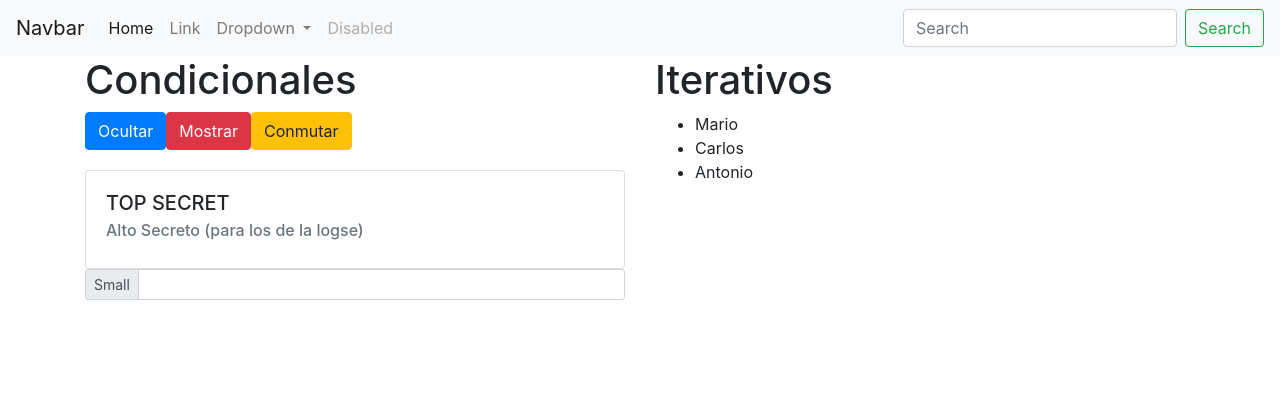
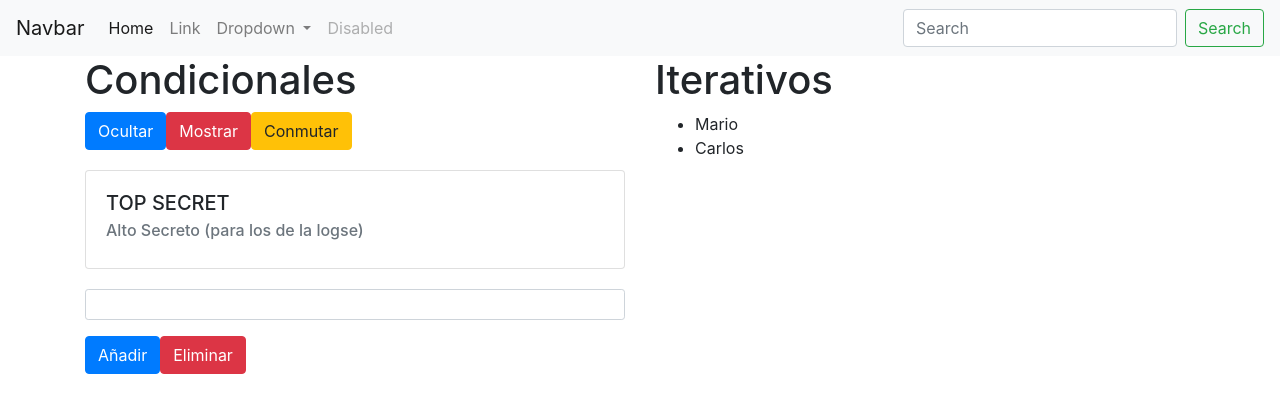
Before and after one commit to mariojimenezh/componentes, an Angular app: page / in a window 1280 px wide. Shown: the top 412 px of the page. Built offline with nearby package versions, Linux system fonts and the light colour scheme.

Commit message:
Lista formulario

```diff
--- a/src/app/cuerpo/cuerpo.component.css
+++ b/src/app/cuerpo/cuerpo.component.css
@@ -1 +1,2 @@
 .card {margin-top: 20px}
+.input-group{ margin-top: 20px}
--- a/src/app/cuerpo/cuerpo.component.html
+++ b/src/app/cuerpo/cuerpo.component.html
@@ -13,16 +13,24 @@
         </div>
       </div>
       <div class="input-group input-group-sm mb-3">
-        <div class="input-group-prepend">
-          <span class="input-group-text" id="inputGroup-sizing-sm">Small</span>
-        </div>
-        <input type="text" (click)="secret=''"  class="form-control" aria-label="Small" aria-describedby="inputGroup-sizing-sm">
+        <input type="text" #cuadro
+          (click)="secret=''"
+          (keyup.enter)="agregar(cuadro.value); cuadro.value=''"
+          class="form-control" aria-label="Small" aria-describedby="inputGroup-sizing-sm">
       </div>
+      <button type="button"
+        (click)="agregar(cuadro.value); cuadro.value=''"
+        class="btn btn-primary">Añadir</button>
+      <button type="button"
+        (click)="eliminar()"
+        class="btn btn-danger">Eliminar</button>
     </div>
     <div class="col-6">
       <h1>Iterativos</h1>
       <ul>
-        <li *ngFor="let i of elemento">{{i}}</li>
+        <li *ngFor="let i of elemento"
+            (dblclick)='borrar($event)'
+        >{{i}}</li>
       </ul>
     </div>
   </div>
--- a/src/app/cuerpo/cuerpo.component.ts
+++ b/src/app/cuerpo/cuerpo.component.ts
@@ -9,7 +9,22 @@ export class CuerpoComponent implements OnInit {
 
   mostrar: boolean = true;
   secret: string = ""
-  elemento : string [] =["Mario", "Carlos", "Antonio"]
+  elemento : string [] =["Mario", "Carlos"]
+  cambiar(event: any){
+    this.secret = event.target.value
+  }
+  agregar(valor: string){
+    //Añado a la lista si el input no está vacío
+    if(valor.length>0)
+      this.elemento.push(valor);
+  }
+  borrar(event: any){
+
+  }
+  eliminar(){ //Elimino de la lista si no está vacía
+    if(this.elemento.length>0)
+      this.elemento.pop()
+  }
   constructor() { }
 
   ngOnInit() {
```
